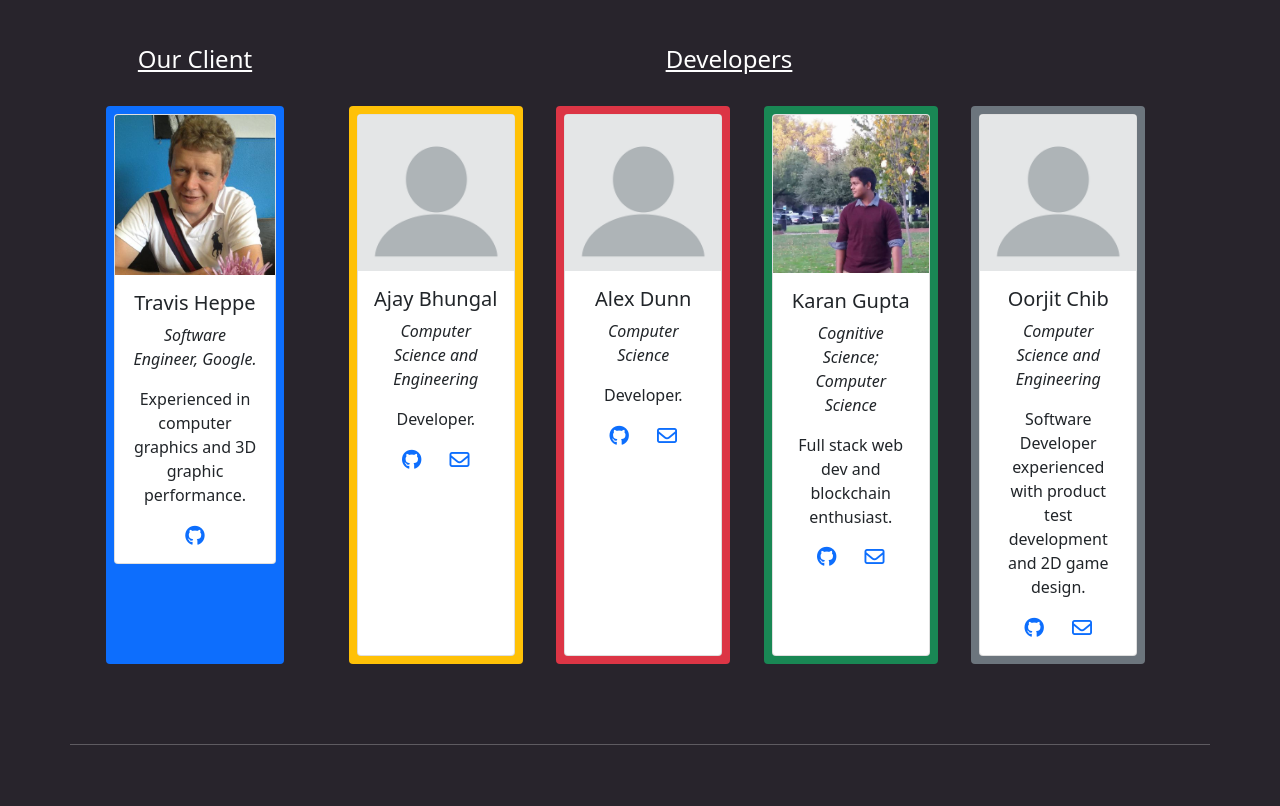
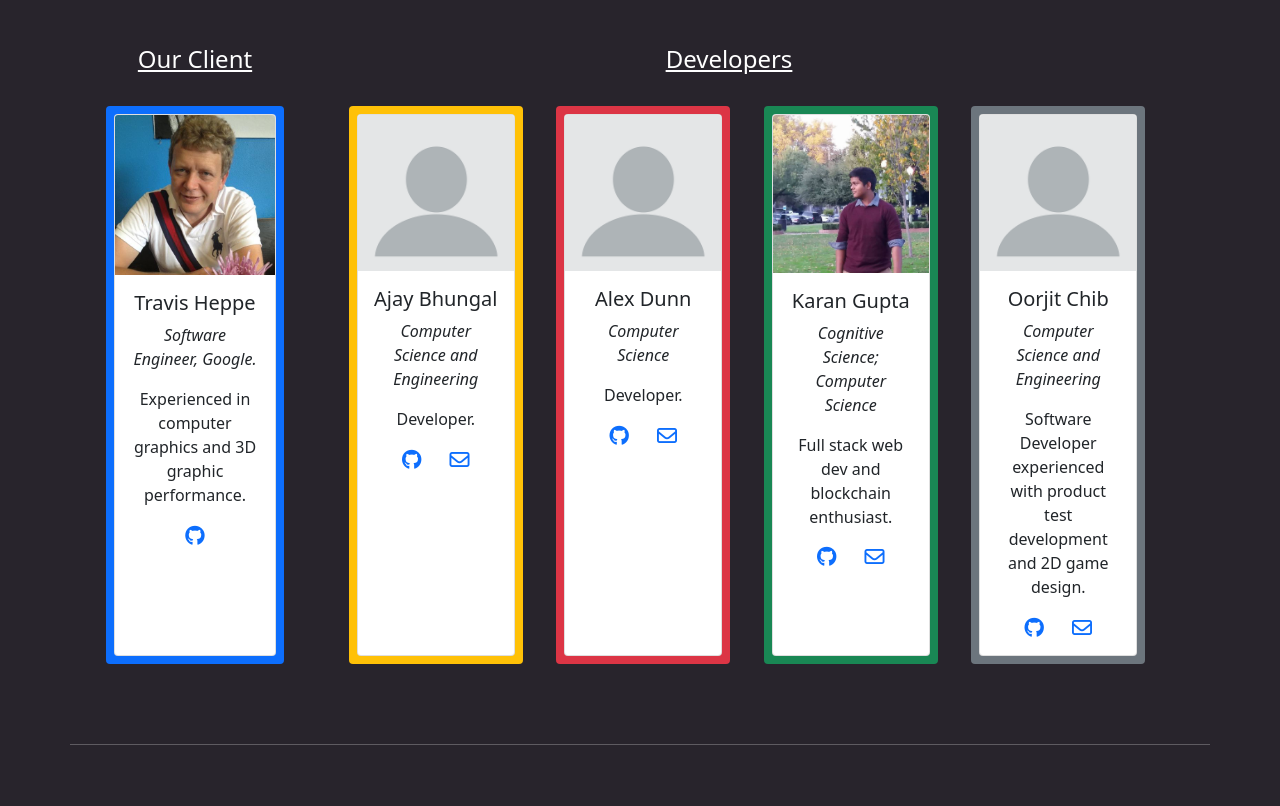
Before and after one commit to o-chib/hexisle.io, a website: page public/index.html in a window 1280 px wide. Shown: the part 484-1290 px from the top of the page. Drawn offline with nearby package versions, Linux system fonts and the light colour scheme.

Commit message:
Small fix in Travi's about card.

```diff
--- a/public/index.html
+++ b/public/index.html
@@ -61,7 +61,7 @@
 
       <div class="row my-3 row-cols-1 justify-content-between text-center">
         <div class="col-md-2 p-2 rounded-2 bg-primary">
-          <div class="card">
+          <div class="card h-100">
             <img src="image/travis.jpg" class="card-img-top" alt="...">
             <div class="card-body text-dark">
               <h5 class="card-title">Travis Heppe</h5>
```
